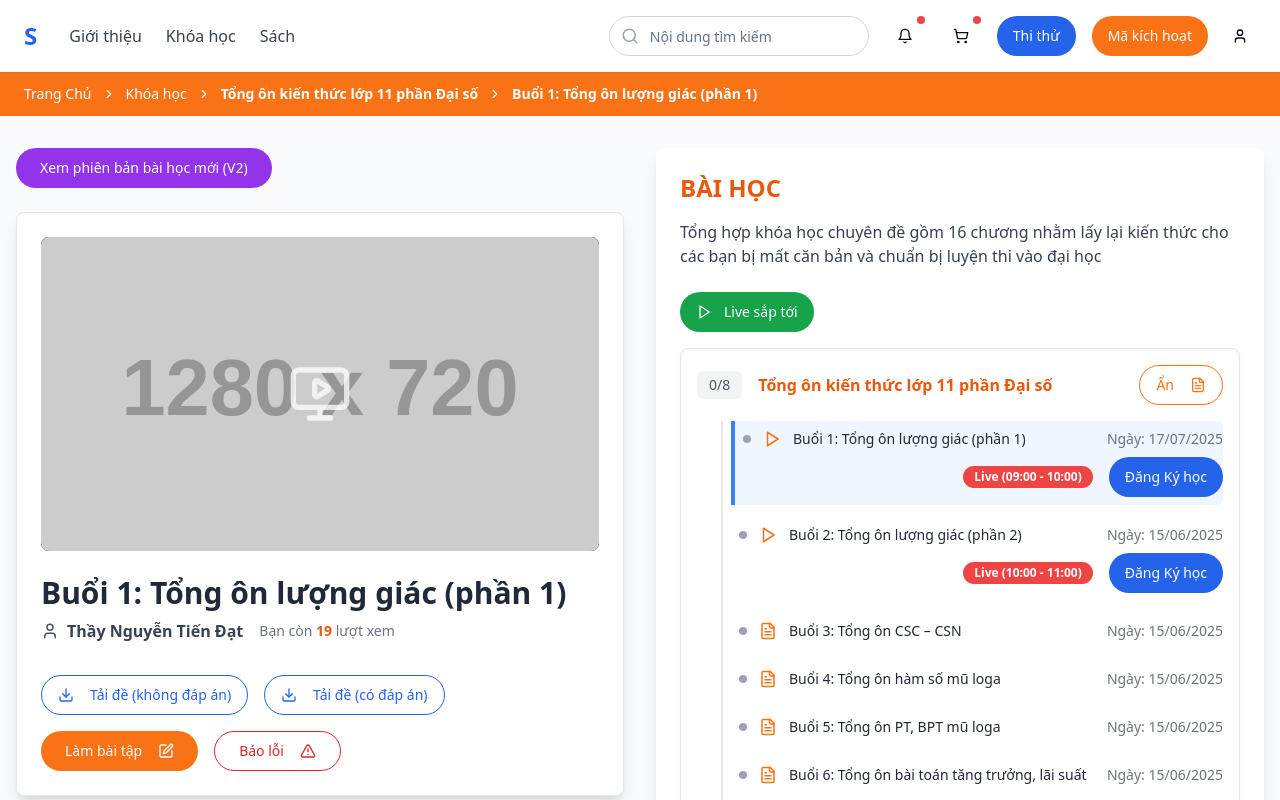
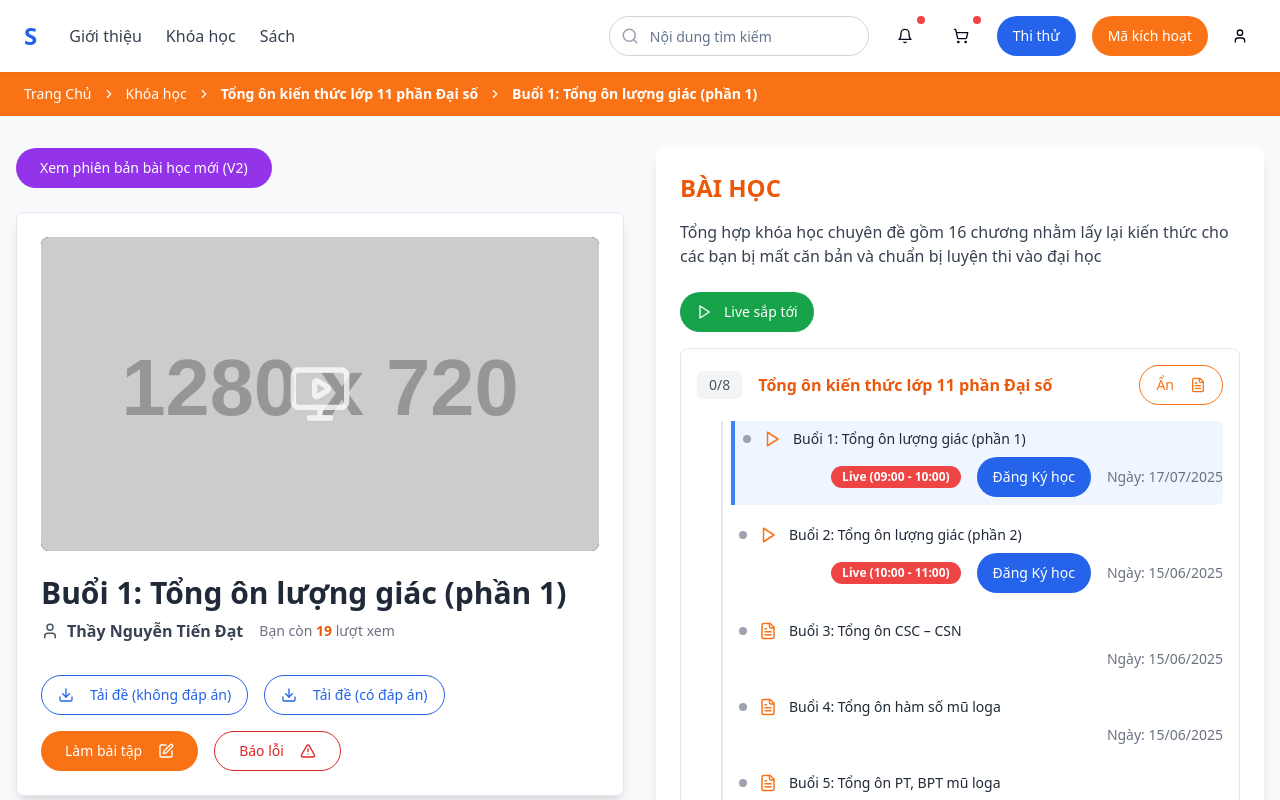
Before and after one commit to hoangminhhn/SSStudy2, a React (Vite) app: page /lesson/buoi-1-tong-on-luong-giac-phan-1 in a window 1280 px wide. Shown: the top 800 px of the page. Built offline with nearby package versions, Linux system fonts and the light colour scheme.

Commit message:
[dyad] Điều chỉnh bố cục nhãn Live và nút chức năng chỉ trên trang chi tiết bài học - wrote 1 file(s)

```diff
--- a/src/components/course/CourseContent.tsx
+++ b/src/components/course/CourseContent.tsx
@@ -424,9 +424,8 @@ const CourseContent: React.FC<CourseContentProps> = ({ isSidebar = false }) => {
                         <div
                           key={session.sessionId}
                           ref={el => { sessionRefs.current[session.sessionId] = el; }}
-                          className={`flex flex-col py-2 ${isNextLiveSession ? 'bg-blue-50 border-l-4 border-blue-500 pl-2 -ml-2 rounded-r-md' : ''}`}
+                          className={`py-2 ${isNextLiveSession ? 'bg-blue-50 border-l-4 border-blue-500 pl-2 -ml-2 rounded-r-md' : ''} ${isSidebar ? 'flex flex-col' : 'flex items-center justify-between'}`}
                         >
-                          <div className="flex items-center justify-between w-full">
                           <div className="flex items-center space-x-3 flex-grow min-w-0">
                             <span className="w-2 h-2 bg-gray-400 rounded-full flex-shrink-0"></span>
                             {session.type === 'livestream' ? (
@@ -441,23 +440,25 @@ const CourseContent: React.FC<CourseContentProps> = ({ isSidebar = false }) => {
                             >
                                 {session.title}
                             </Link>
+                            {!isSidebar && session.type === 'livestream' && session.timeSlots && session.timeSlots.length > 0 && (
+                              <Badge variant="destructive" className="ml-2 bg-red-500 text-white flex-shrink-0">
+                                Live ({session.timeSlots[0].time})
+                              </Badge>
+                            )}
                           </div>
-                            <span className="text-gray-500 text-sm flex-shrink-0 ml-4">
-                              Ngày: {session.date}
-                            </span>
-                          </div>
-                          {(session.type === 'livestream' && session.timeSlots && session.timeSlots.length > 0) && (
-                            <div className="flex items-center justify-end w-full mt-2 space-x-4">
+                          <div className={`flex items-center space-x-4 flex-shrink-0 ${isSidebar ? 'justify-end w-full mt-2' : ''}`}>
+                            {isSidebar && session.type === 'livestream' && session.timeSlots && session.timeSlots.length > 0 && (
                               <Badge variant="destructive" className="bg-red-500 text-white flex-shrink-0">
                                 Live ({session.timeSlots[0].time})
                               </Badge>
+                            )}
                             {isLiveToday ? (
                               <Link to={`/lesson/${session.sessionId}`}>
                                 <Button className="bg-purple-600 hover:bg-purple-700 text-white rounded-full px-4 py-2 text-sm">
                                   Vào học
                                 </Button>
                               </Link>
-                              ) : (
+                            ) : session.type === 'livestream' && session.timeSlots && session.timeSlots.length > 0 ? (
                               <LivestreamTimeSlotsDialog
                                 sessionTitle={session.title}
                                 sessionDate={session.date}
@@ -467,9 +468,11 @@ const CourseContent: React.FC<CourseContentProps> = ({ isSidebar = false }) => {
                                   Đăng Ký học
                                 </Button>
                               </LivestreamTimeSlotsDialog>
-                              )}
+                            ) : null}
+                            <span className="text-gray-500 text-sm">
+                              Ngày: {session.date}
+                            </span>
                           </div>
-                          )}
                         </div>
                       );
                     })}
```
Lines whose indentation alone changed are shown as unchanged.
